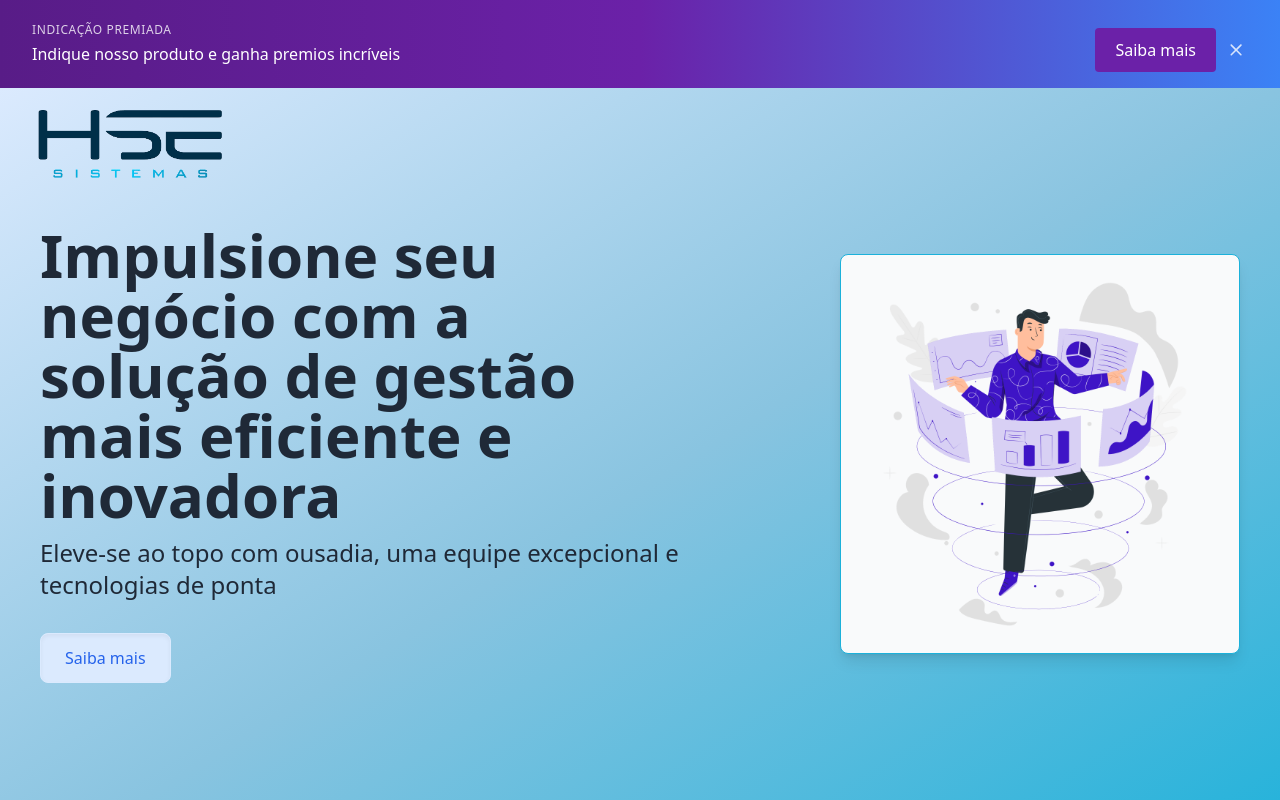
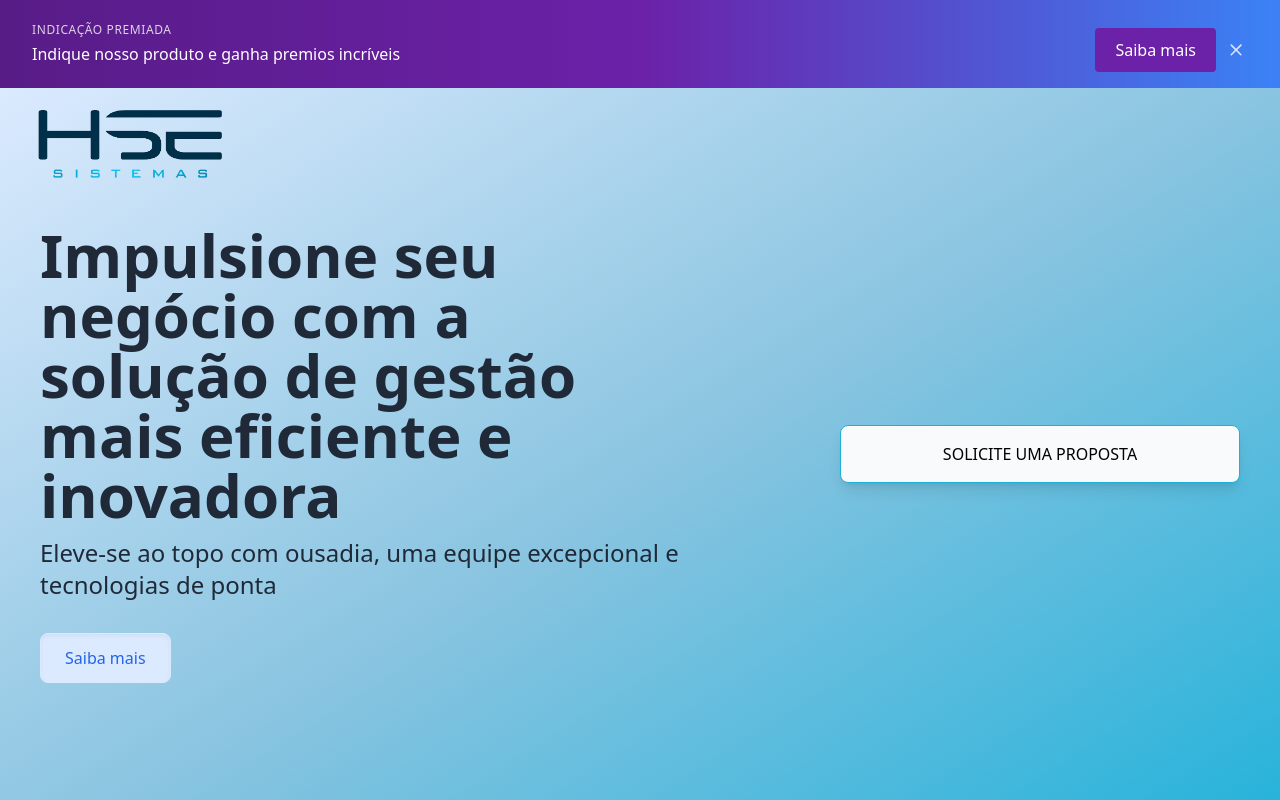
Before and after one commit to codingwiththi/hsesistemas, a Next.js app: page / in a window 1280 px wide. Shown: the top 800 px of the page. Built offline with nearby package versions, Linux system fonts and the light colour scheme.

Commit message:
Visual Form Hero

```diff
--- /dev/null
+++ b/components/FormHero.js
@@ -0,0 +1,9 @@
+import React from "react";
+
+export default function FormHero() {
+  return (
+    <form>
+      <h1>SOLICITE UMA PROPOSTA</h1>
+    </form>
+  );
+}
--- a/components/HeroSection.js
+++ b/components/HeroSection.js
@@ -2,6 +2,7 @@ import Image from "next/image";
 import img from "../public/heroimg.png";
 import primepisos from "../public/primepisos.png";
 import Link from "next/link";
+import FormHero from "../components/FormHero";
 
 const handleClick = (e, link) => {
   e.preventDefault();
@@ -258,7 +259,8 @@ export default function HeroSection() {
           {/* <!-- End Col --> */}
 
           <div className="hidden    justify-center items-center  sm:flex flex-col bg-gray-50 rounded-lg shadow-lg border border-[#1cb1da] p-4 w-1/3">
-            <Image src={img} alt="Picture of the author" width={450} />
+            {/* <Image src={img} alt="Picture of the author" width={450} /> */}
+            <FormHero />
           </div>
           {/* <!-- End Col --> */}
         </div>
```
